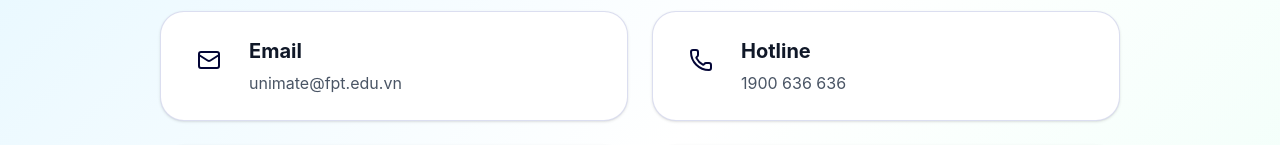
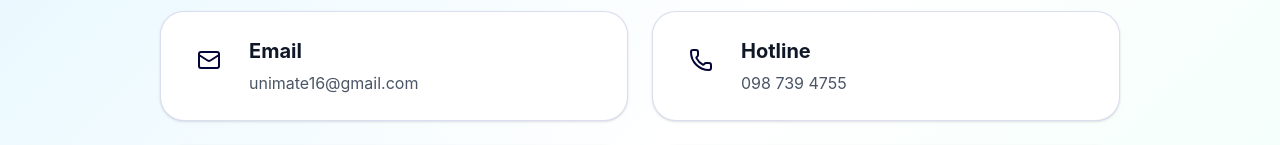
Before and after one commit to truonganh14/web-unimate, a React (Vite) app: page /lien-he in a window 1280 px wide. Shown: the part 427-572 px from the top of the page. Built offline with nearby package versions, Linux system fonts and the light colour scheme; no server answers.

Commit message:
sửa contacct

```diff
--- a/src/app/pages/ContactPage.tsx
+++ b/src/app/pages/ContactPage.tsx
@@ -13,14 +13,14 @@ const contactItems = [
   {
     icon: Mail,
     title: 'Email',
-    value: 'unimate@fpt.edu.vn',
-    href: 'mailto:unimate@fpt.edu.vn',
+    value: 'unimate16@gmail.com',
+    href: 'mailto:unimate16@gmail.com',
   },
   {
     icon: Phone,
     title: 'Hotline',
-    value: '1900 636 636',
-    href: 'tel:1900636636',
+    value: '098 739 4755',
+    href: 'tel:098 739 4755',
   },
   {
     icon: MapPin,
```
